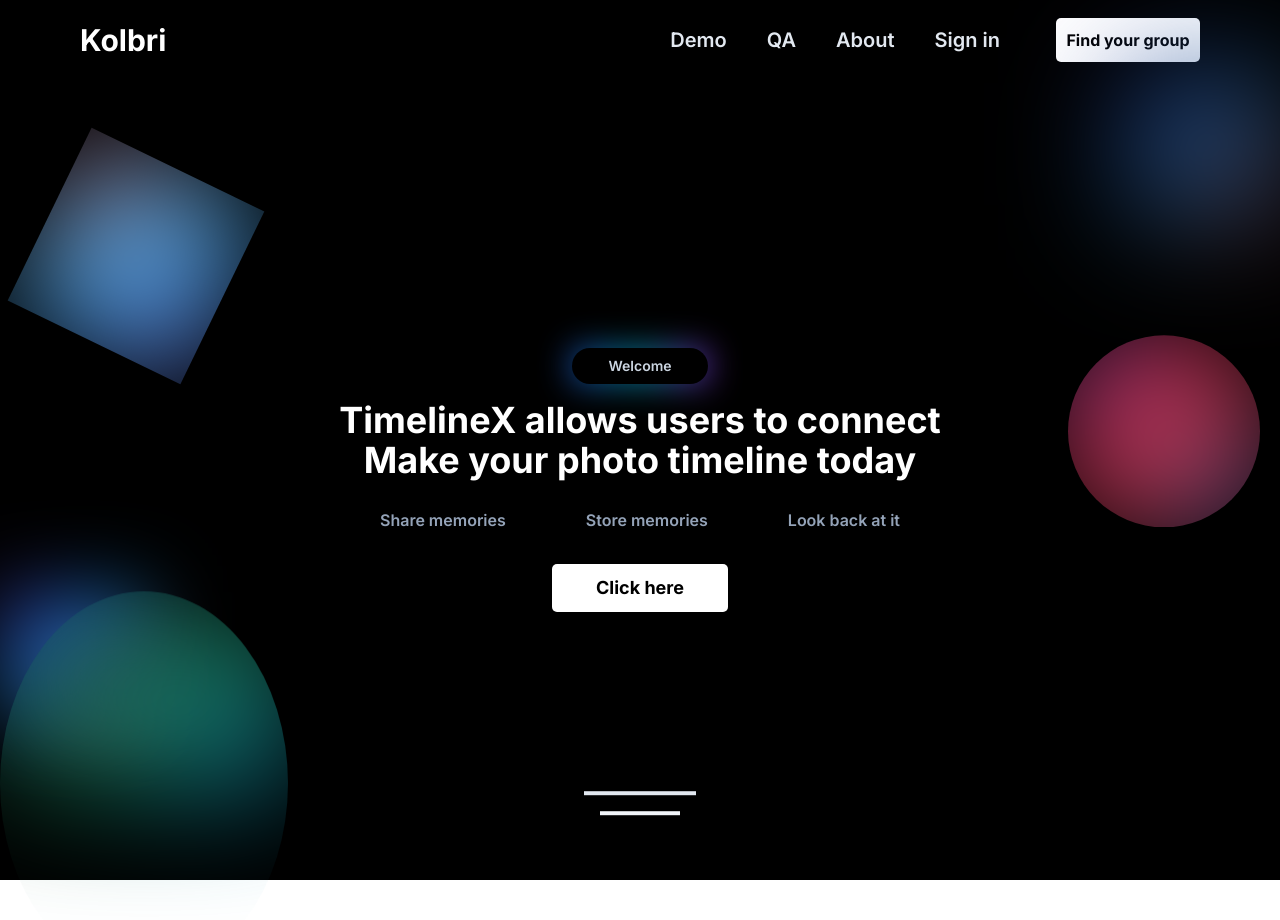
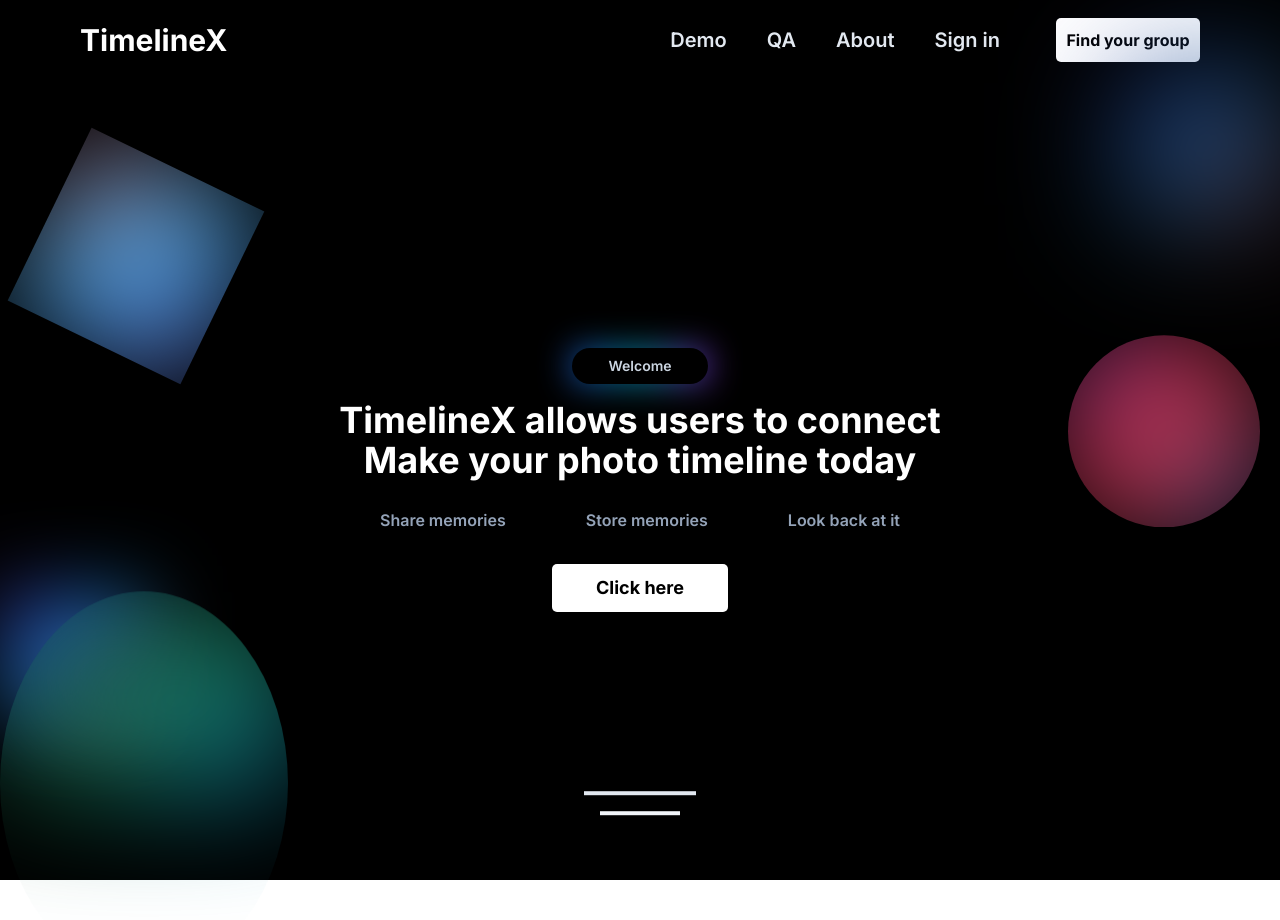
Before and after one commit to Bifrost-Builders/MyndaAlbum-appid, a Next.js app in the folder my-app/: page / in a window 1280 px wide. Shown: the top 920 px of the page. Built offline with nearby package versions, Linux system fonts and the light colour scheme; no server answers.

Commit message:
refactor: update app branding to use "TimelineX" instead of "Kolbri"

```diff
--- a/my-app/src/app/components/header/navBig/pcnavbar.tsx
+++ b/my-app/src/app/components/header/navBig/pcnavbar.tsx
@@ -3,6 +3,7 @@
 import { LinkNames } from "@/app/lib/sharedInfo"
 import { LinkRoutes } from "@/app/lib/sharedInfo"
 import { useRouter } from "next/navigation";
+import { appName } from "@/app/lib/sharedInfo";
 export default function PcHeader() {
     const Router = useRouter();
     const excludedLinks = ['Home', 'Find your group'];
@@ -12,7 +13,7 @@
 
     return (
         <header className="relative flex h-20 w-full items-center justify-between bg-black px-20 text-xl text-white max-md:hidden">
-            <h1 className="text-3xl font-bold">Kolbri</h1>
+            <h1 className="text-3xl font-bold">{appName}</h1>
 
             <div className="flex items-center gap-14">
                 <ul className="flex gap-x-10 font-semibold text-slate-200">
--- a/my-app/src/app/lib/sharedInfo.ts
+++ b/my-app/src/app/lib/sharedInfo.ts
@@ -26,6 +26,8 @@
     File for shared info variables
 
 */
+
+export const appName = "TimelineX";
 
 //Items will be displayed in navbar
 export const LinkNames = ["Home", "Demo", "QA", "About", "Find your group", "Sign in"];
```
